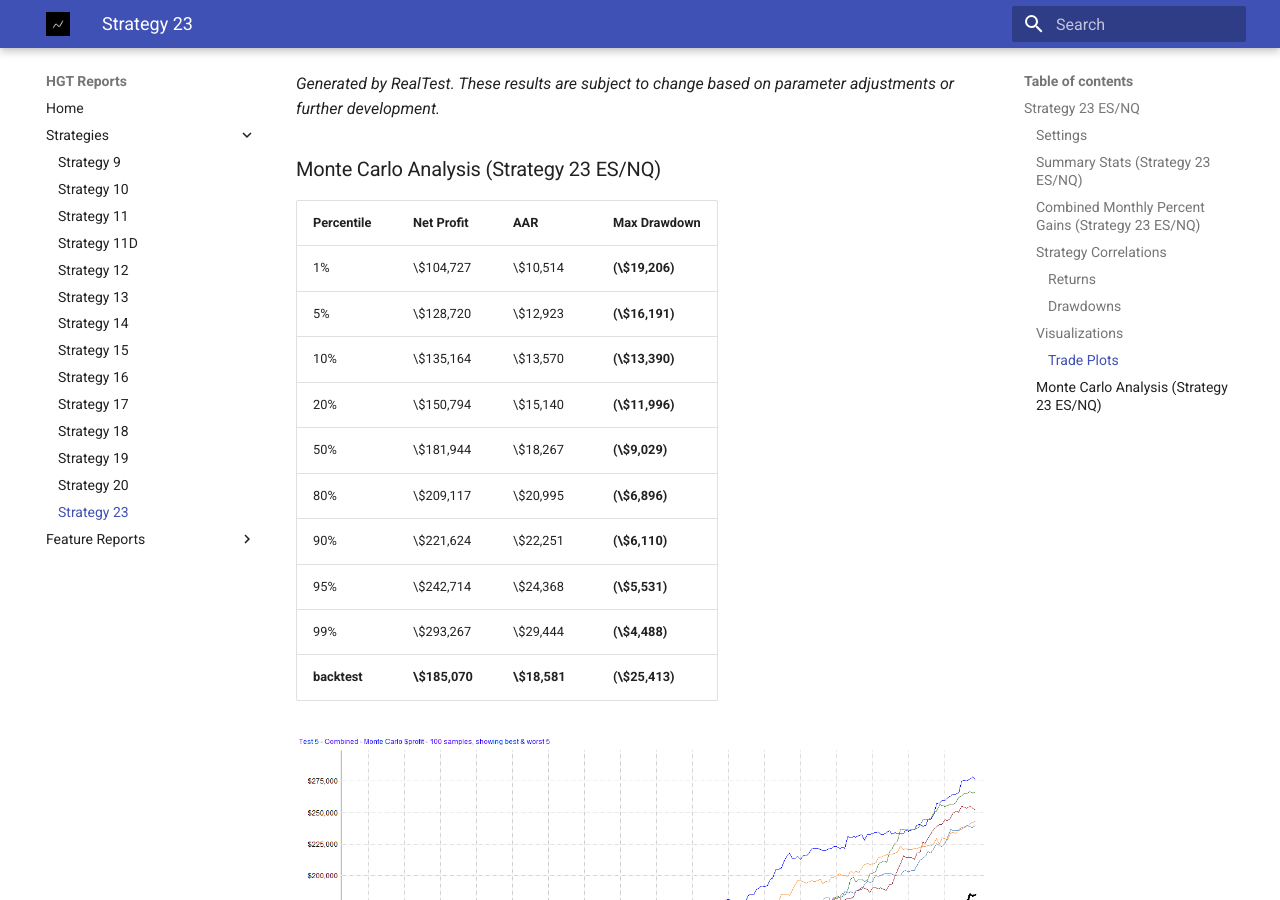
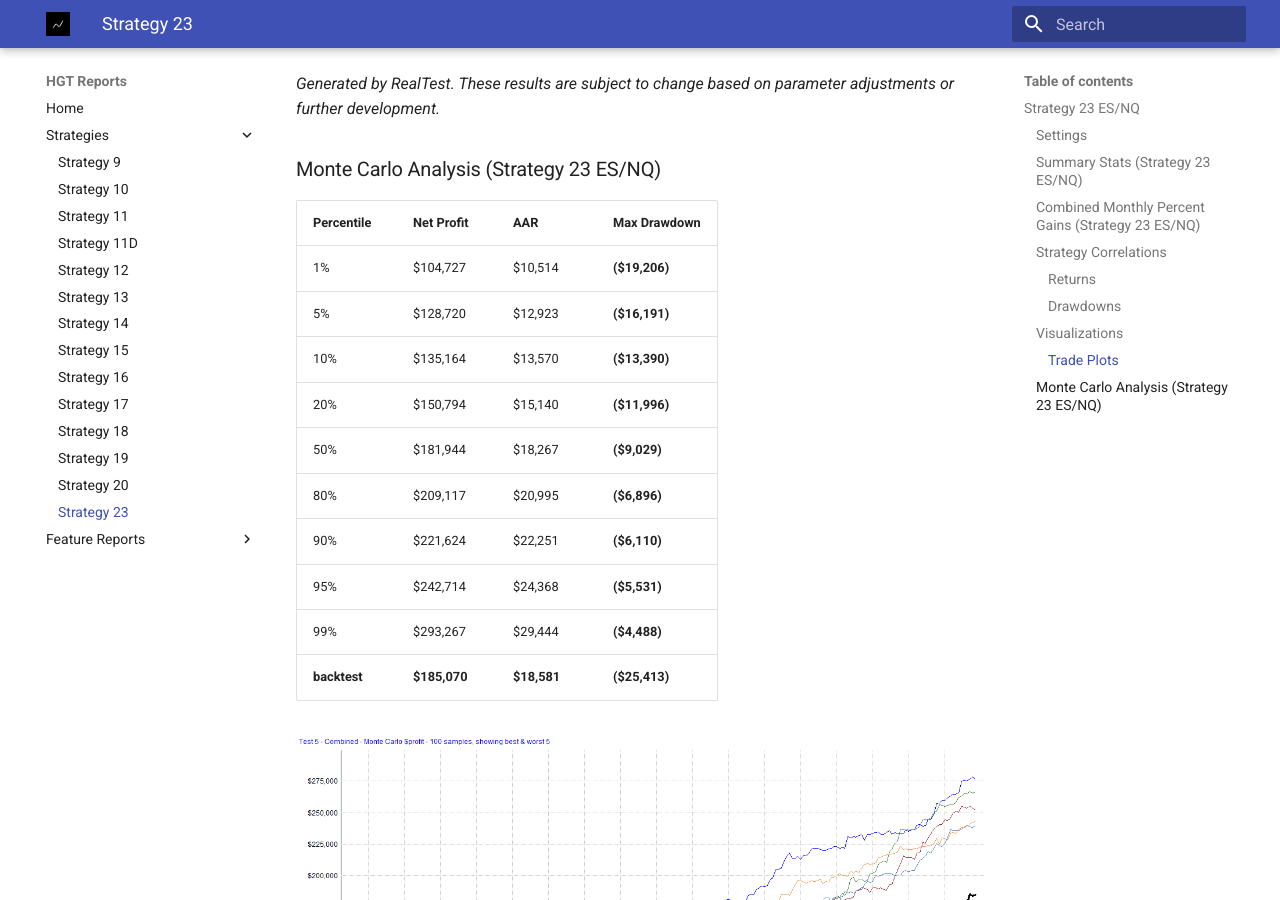
Before and after one commit to larrykann/Reports, an MkDocs documentation site: the page built from docs/23_ESNQ/23_ESNQ.md, in a window 1280 px wide and 900 px high, scrolled down 6775 px. Built offline with MkDocs 1.6.1 and Material for MkDocs 9.7.7, drawn with Linux system fonts in a browser that asks for light colours.

Commit message:
removed formatting issues

```diff
--- a/docs/23_ESNQ/23_ESNQ.md
+++ b/docs/23_ESNQ/23_ESNQ.md
@@ -118,18 +118,18 @@ _From latest backtest covering 1/2/2015 – 12/19/2024_
 
 ### Monte Carlo Analysis (Strategy 23 ES/NQ)
 
-| Percentile | Net Profit | AAR        | Max Drawdown     |
-| ---------- | ---------- | ---------- | ---------------- |
-| 1%         | \$104,727  | \$10,514   | **(\$19,206)**   |
-| 5%         | \$128,720  | \$12,923   | **(\$16,191)**   |
-| 10%        | \$135,164  | \$13,570   | **(\$13,390)**   |
-| 20%        | \$150,794  | \$15,140   | **(\$11,996)**   |
-| 50%        | \$181,944  | \$18,267   | **(\$9,029)**    |
-| 80%        | \$209,117  | \$20,995   | **(\$6,896)**    |
-| 90%        | \$221,624  | \$22,251   | **(\$6,110)**    |
-| 95%        | \$242,714  | \$24,368   | **(\$5,531)**    |
-| 99%        | \$293,267  | \$29,444   | **(\$4,488)**    |
-| **backtest** | **\$185,070** | **\$18,581** | **(\$25,413)** |
+| Percentile   | Net Profit   | AAR         | Max Drawdown  |
+| :----------- | :----------- | :---------- | :------------ |
+| 1%           | $104,727     | $10,514     | **($19,206)** |
+| 5%           | $128,720     | $12,923     | **($16,191)** |
+| 10%          | $135,164     | $13,570     | **($13,390)** |
+| 20%          | $150,794     | $15,140     | **($11,996)** |
+| 50%          | $181,944     | $18,267     | **($9,029)**  |
+| 80%          | $209,117     | $20,995     | **($6,896)**  |
+| 90%          | $221,624     | $22,251     | **($6,110)**  |
+| 95%          | $242,714     | $24,368     | **($5,531)**  |
+| 99%          | $293,267     | $29,444     | **($4,488)**  |
+| **backtest** | **$185,070** | **$18,581** | **($25,413)** |
 
 ![MCPT Profit](images/plot4.png)
 ![MCPT Excursion](images/plot5.png)
```
